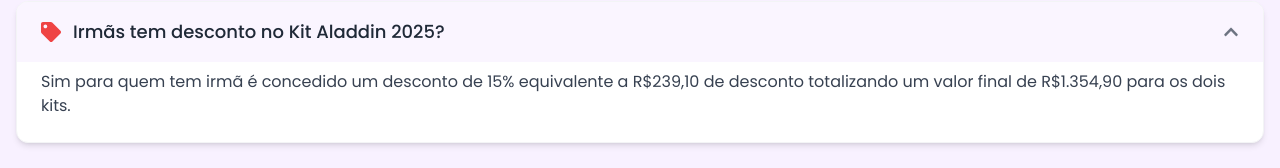
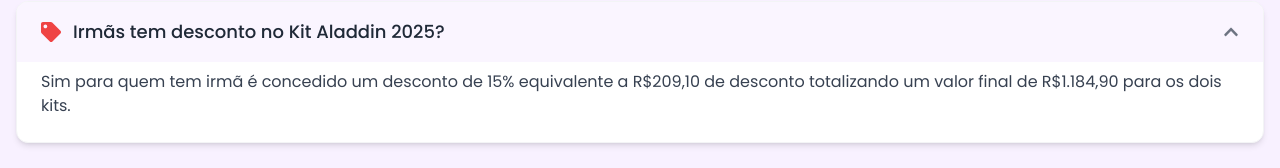
Before and after one commit to enlairballetstudio-droid/site-aladdin, a Next.js app: page / in a window 1280 px wide. Both pictures are taken after a click on the button "Irmãs tem desconto no Kit Aladdin 2025?". Shown: the part 7053-7221 px from the top of the page. Built offline with nearby package versions, Linux system fonts and the light colour scheme; no server answers; a web font is replaced by a local one.

Commit message:
Update faq.tsx

```diff
--- a/src/app/components/faq/faq.tsx
+++ b/src/app/components/faq/faq.tsx
@@ -88,7 +88,7 @@
       question: 'Irmãs tem desconto no Kit Aladdin 2025?',
       answer: (
         <div className="space-y-2">
-          <p>Sim para quem tem irmã é concedido um desconto de 15% equivalente a R$239,10 de desconto totalizando um valor final de R$1.354,90 para os dois kits.</p>
+          <p>Sim para quem tem irmã é concedido um desconto de 15% equivalente a R$209,10 de desconto totalizando um valor final de R$1.184,90 para os dois kits.</p>
         </div>
       ),
       icon: <FaTag className="text-red-500" />
```
